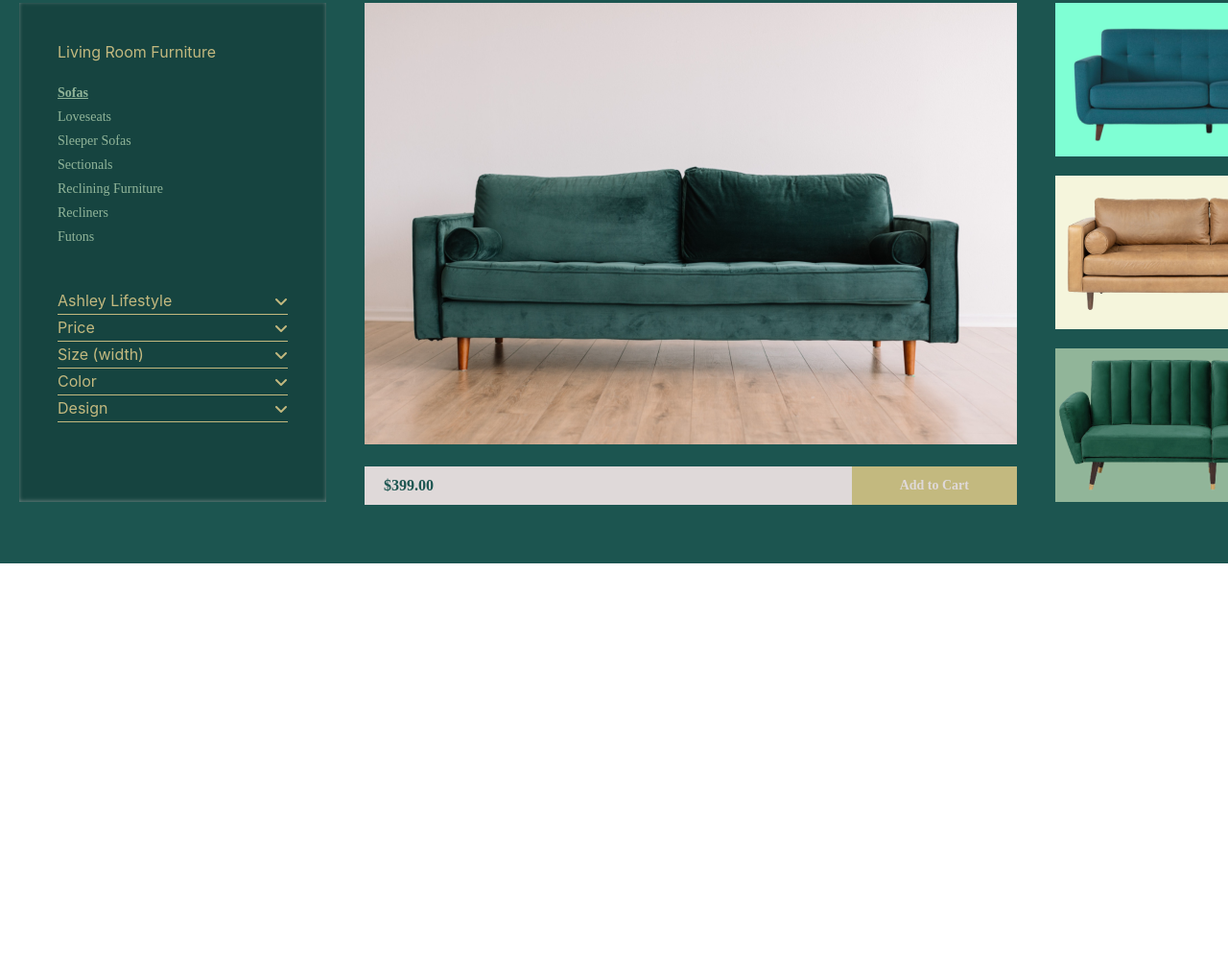
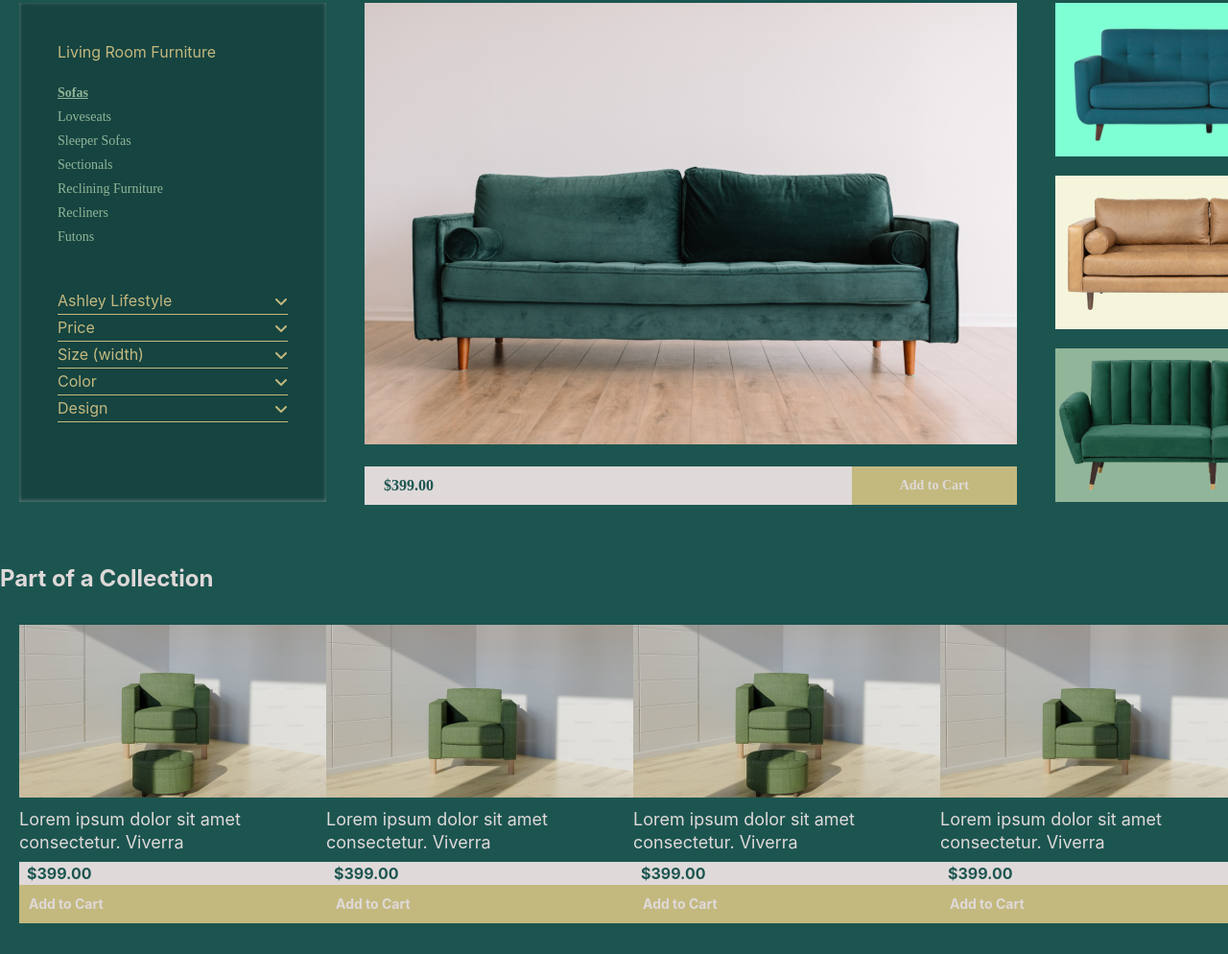
Before and after one commit to Khazaradze/davaleba11, a plain HTML site: page index.html in a window 1280 px wide. Shown: the part 176-1170 px from the top of the page at 96% size. Before the commit the page ends 800 px from the top, so only its background shows below. Drawn offline with Linux system fonts and the light colour scheme.

Commit message:
add section 2 and finish

```diff
--- a/css/style.css
+++ b/css/style.css
@@ -196,3 +196,91 @@
 }
 
 /* section2 */
+
+
+.div {
+    margin: auto;
+    width: 1400px;
+    height: 32px;
+    display: flex;
+    height: 32px;
+    justify-content: space-between;
+    align-items:flex-start;
+    gap: 1096px;
+    flex-shrink: 0;
+}
+
+.div_h2 {
+    color: #DFD9D9;
+    font-family: Inter;
+    font-size: 24px;
+    font-style: normal;
+    font-weight: 700;
+    line-height: 32px;
+}
+
+.section2 {
+    padding: 32px 20px;
+    display: flex;
+    justify-content: space-between;
+}
+
+.section2_item {
+    width: 320px;
+}
+
+.section2_text {
+    margin-top: 8px;
+    margin-bottom: 8px;
+    font-family: Inter;
+    font-size: 18px;
+    font-weight: 400;
+    line-height: 24px;
+    letter-spacing: 0em;
+    color: #DFD9D9;
+
+}
+
+.section2_price {
+    padding-left: 8px;
+    display: flex;
+    justify-content: space-between;
+    align-items: center;
+    background-color: #DFD9D9;
+
+}
+
+.section2_prices {
+    font-family: Inter;
+    font-size: 16px;
+    font-weight: 700;
+    line-height: 24px;
+    color: #1C5550;
+
+}
+
+.section2_cart {
+    padding: 9px 10px;
+    font-family: Inter;
+    font-size: 14px;
+    font-weight: 700;
+    line-height: 22px;
+    color: #DFD9D9;
+    background-color: #C3B97F;
+
+}
+
+.navigation {
+
+    display: flex;
+    justify-content: space-between;
+    align-items: center;
+}
+
+.navigation_p {
+    font-family: Inter;
+    font-size: 24px;
+    font-weight: 700;
+    line-height: 32px;
+    color: #DFD9D9
+}
--- a/index.html
+++ b/index.html
@@ -90,6 +90,60 @@
             <div class="item2_img4"><img src="imgs/Rectangle 11 (2).png" alt=""></div>
         </section>
 
+        <!-- section2 -->
+
+
+<div class="div">
+<h2 class="div_h2">Part of a Collection</h2>
+<div>
+    <img src="imgs/iconamoon_arrow-left-2-light.svg" alt="">
+    <img src="imgs/iconamoon_arrow-right-2-light.svg" alt="">
+</div>
+
+</div>
+
+
+
+        <section class="section2">
+
+
+            <div class="section2_item"><img src="imgs/Rectangle 15 (1).png" alt="">
+                <p class="section2_text">Lorem ipsum dolor sit amet consectetur. Viverra</p>
+                <div class="section2_prices">
+                    <p class="section2_price">$399.00</p>
+                    <p class="section2_cart">Add to Cart</p>
+                </div>
+            </div>
+
+            <div class="section2_item"><img src="imgs/Rectangle 15 (2).png" alt="">
+                <p class="section2_text">Lorem ipsum dolor sit amet consectetur. Viverra</p>
+                <div class="section2_prices">
+                    <p class="section2_price">$399.00</p>
+                    <p class="section2_cart">Add to Cart</p>
+                </div>
+            </div>
+
+            <div class="section2_item"><img src="imgs/Rectangle 15 (1).png" alt="">
+                <p class="section2_text">Lorem ipsum dolor sit amet consectetur. Viverra</p>
+                <div class="section2_prices">
+                    <p class="section2_price">$399.00</p>
+                    <p class="section2_cart">Add to Cart</p>
+                </div>
+            </div>
+
+            <div class="section2_item"><img src="imgs/Rectangle 15 (2).png" alt="">
+                <p class="section2_text">Lorem ipsum dolor sit amet consectetur. Viverra</p>
+                <div class="section2_prices">
+                    <p class="section2_price">$399.00</p>
+                    <p class="section2_cart">Add to Cart</p>
+                </div>
+            </div>
+
+        </section>
+
+
+
+
 
 
 
```
Also changed, not shown: imgs/Rectangle 15 (1).png (added), imgs/Rectangle 15 (2).png (added), imgs/iconamoon_arrow-left-2-light.svg (added), imgs/iconamoon_arrow-right-2-light.svg (added).
